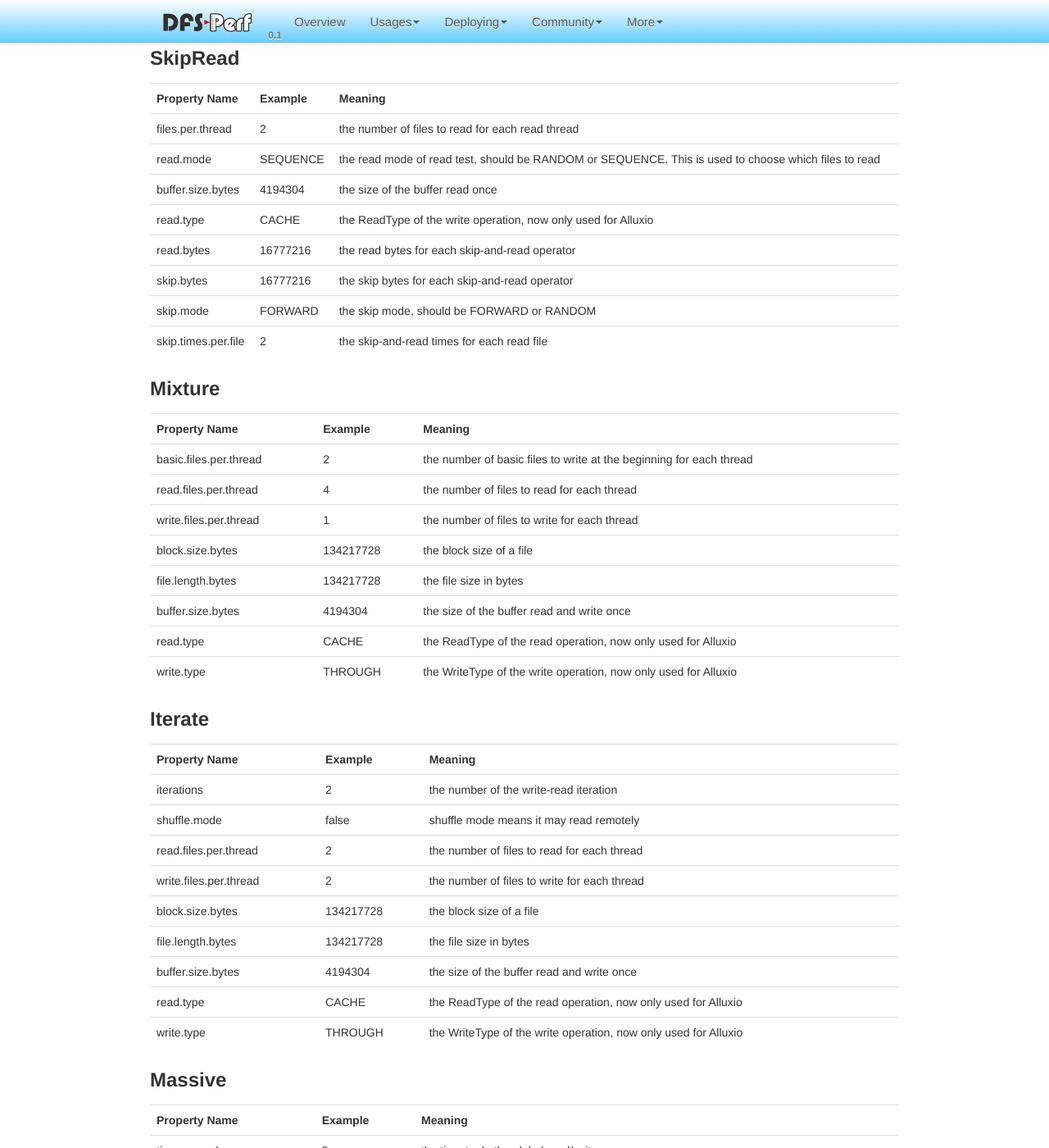
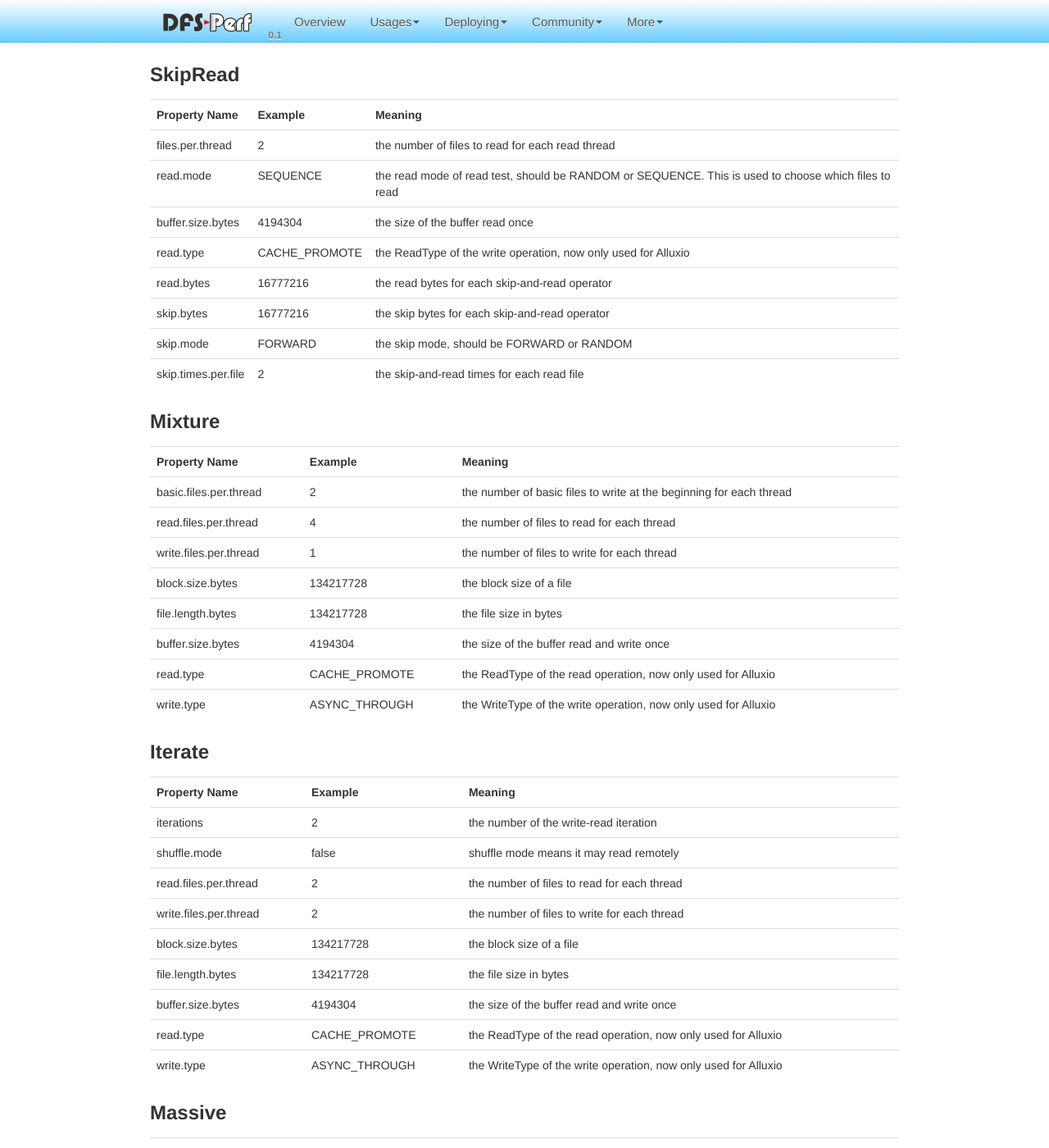
Before and after one commit to PasaLab/dfs-perf, a Jekyll site: the page built from docs/Configuration-Settings.md, in a window 1280 px wide and 1400 px high, scrolled down 1705 px. Shown: the whole window at 82% size. Built offline with Jekyll 4.4.1, drawn with Linux system fonts in a browser that asks for light colours; some of the changed text lies outside the part shown.

Commit message:
Apply CACHE_PROMOTE on read and ASYNC_THROUGH on write on Alluxio workloads

```diff
--- a/conf/testsuite/Iterate.xml
+++ b/conf/testsuite/Iterate.xml
@@ -37,12 +37,12 @@
   </property>
   <property>
     <name>read.type</name>
-    <value>CACHE</value>
+    <value>CACHE_PROMOTE</value>
     <description>the ReadType of the read operation, now only used for Alluxio</description>
   </property>
   <property>
     <name>write.type</name>
-    <value>THROUGH</value>
+    <value>ASYNC_THROUGH</value>
     <description>the WriteType of the write operation, now only used for Alluxio</description>
   </property>
 </configuration>
--- a/conf/testsuite/Massive.xml
+++ b/conf/testsuite/Massive.xml
@@ -32,12 +32,12 @@
   </property>
   <property>
     <name>read.type</name>
-    <value>CACHE</value>
+    <value>CACHE_PROMOTE</value>
     <description>the ReadType of the read operation, now only used for Alluxio</description>
   </property>
   <property>
     <name>write.type</name>
-    <value>THROUGH</value>
+    <value>ASYNC_THROUGH</value>
     <description>the WriteType of the write operation, now only used for Alluxio</description>
   </property>
 </configuration>
--- a/conf/testsuite/Mixture.xml
+++ b/conf/testsuite/Mixture.xml
@@ -32,12 +32,12 @@
   </property>
   <property>
     <name>read.type</name>
-    <value>CACHE</value>
+    <value>CACHE_PROMOTE</value>
     <description>the ReadType of the read operation, now only used for Alluxio</description>
   </property>
   <property>
     <name>write.type</name>
-    <value>THROUGH</value>
+    <value>ASYNC_THROUGH</value>
     <description>the WriteType of the write operation, now only used for Alluxio</description>
   </property>
 </configuration>
--- a/conf/testsuite/SimpleRead.xml
+++ b/conf/testsuite/SimpleRead.xml
@@ -17,7 +17,7 @@
   </property>
   <property>
     <name>read.type</name>
-    <value>CACHE</value>
+    <value>CACHE_PROMOTE</value>
     <description>the ReadType of the read operation, no it only used for Alluxio</description>
   </property>
 </configuration>
--- a/conf/testsuite/SimpleWrite.xml
+++ b/conf/testsuite/SimpleWrite.xml
@@ -22,7 +22,7 @@
   </property>
   <property>
     <name>write.type</name>
-    <value>THROUGH</value>
+    <value>ASYNC_THROUGH</value>
     <description>the WriteType of the write operation, now only used for Alluxio</description>
   </property>
 </configuration>
--- a/conf/testsuite/SkipRead.xml
+++ b/conf/testsuite/SkipRead.xml
@@ -17,7 +17,7 @@
   </property>
   <property>
     <name>read.type</name>
-    <value>CACHE</value>
+    <value>CACHE_PROMOTE</value>
     <description>the ReadType of the read operation, no it only used for Alluxio</description>
   </property>
   <property>
--- a/docs/Configuration-Settings.md
+++ b/docs/Configuration-Settings.md
@@ -123,7 +123,7 @@ Each workload has its own configurations and can be modified in `conf/testsuite/
 </tr>
 <tr>
   <td>write.type</td>
-  <td>THROUGH</td>
+  <td>ASYNC_THROUGH</td>
   <td>the WriteType of the write operation, now only used for Alluxio</td>
 </tr>
 </table>
@@ -149,7 +149,7 @@ Each workload has its own configurations and can be modified in `conf/testsuite/
 </tr>
 <tr>
   <td>read.type</td>
-  <td>CACHE</td>
+  <td>CACHE_PROMOTE</td>
   <td>the ReadType of the write operation, now only used for Alluxio</td>
 </tr>
 </table>
@@ -175,7 +175,7 @@ Each workload has its own configurations and can be modified in `conf/testsuite/
 </tr>
 <tr>
   <td>read.type</td>
-  <td>CACHE</td>
+  <td>CACHE_PROMOTE</td>
   <td>the ReadType of the write operation, now only used for Alluxio</td>
 </tr>
 <tr>
@@ -236,12 +236,12 @@ Each workload has its own configurations and can be modified in `conf/testsuite/
 </tr>
 <tr>
   <td>read.type</td>
-  <td>CACHE</td>
+  <td>CACHE_PROMOTE</td>
   <td>the ReadType of the read operation, now only used for Alluxio</td>
 </tr>
 <tr>
   <td>write.type</td>
-  <td>THROUGH</td>
+  <td>ASYNC_THROUGH</td>
   <td>the WriteType of the write operation, now only used for Alluxio</td>
 </tr>
 </table>
@@ -287,12 +287,12 @@ Each workload has its own configurations and can be modified in `conf/testsuite/
 </tr>
 <tr>
   <td>read.type</td>
-  <td>CACHE</td>
+  <td>CACHE_PROMOTE</td>
   <td>the ReadType of the read operation, now only used for Alluxio</td>
 </tr>
 <tr>
   <td>write.type</td>
-  <td>THROUGH</td>
+  <td>ASYNC_THROUGH</td>
   <td>the WriteType of the write operation, now only used for Alluxio</td>
 </tr>
 </table>
@@ -333,12 +333,12 @@ Each workload has its own configurations and can be modified in `conf/testsuite/
 </tr>
 <tr>
   <td>read.type</td>
-  <td>CACHE</td>
+  <td>CACHE_PROMOTE</td>
   <td>the ReadType of the read operation, now only used for Alluxio</td>
 </tr>
 <tr>
   <td>write.type</td>
-  <td>THROUGH</td>
+  <td>ASYNC_THROUGH</td>
   <td>the WriteType of the write operation, now only used for Alluxio</td>
 </tr>
 </table>
```
Also changed, not shown: 2 other files.
